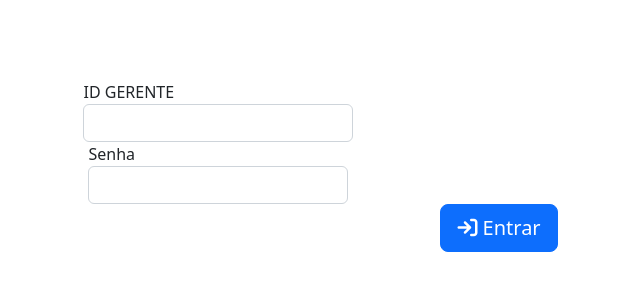
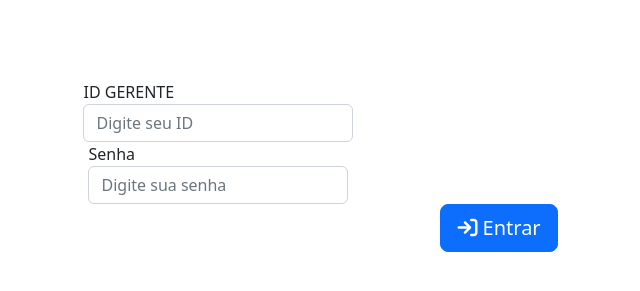
Before and after one commit to Octoplus-Group/OctoplusBank, a Flask app: page /adm in a window 1280 px wide; the page is wider, and only the part inside the window is pictured. Shown: the part 468-759 px from the top of that part, without its empty margins (470-1110 px from the left). Run offline with Flask 2, Linux system fonts and the light colour scheme; data comes from the database, SQL or seed files in the repository; some libraries are stand-ins or nearby versions; some web fonts are replaced.

Commit message:
Genrete Geral - login por ID e placeholder HTML pagina adm

```diff
--- a/src/controllers/controller.py
+++ b/src/controllers/controller.py
@@ -817,15 +817,15 @@ class LoginFuncionario(MethodView):
 
 
         with mysql.cursor() as cur:
-            cur.execute("SELECT * FROM funcionarios WHERE NOME=%s ",(idFuncionario))
+            cur.execute("SELECT * FROM funcionarios WHERE ID_FUNC=%s ",(idFuncionario))
             cliente = cur.fetchone()
             cur.execute("SELECT * FROM funcionarios WHERE ID_FUNC=%s ",(idFuncionario))
             ga = cur.fetchone()
             if cliente!= None:
-                cur.execute("SELECT * FROM funcionarios WHERE NOME=%s",(idFuncionario))
+                cur.execute("SELECT * FROM funcionarios WHERE ID_FUNC=%s",(idFuncionario))
                 cliente = cur.fetchone()
                 if senhalogin == cliente[3] and cliente[2]=='GG':
-                    cur.execute("SELECT * FROM funcionarios WHERE NOME=%s",(idFuncionario))
+                    cur.execute("SELECT * FROM funcionarios WHERE ID_FUNC=%s",(idFuncionario))
                     cliente = cur.fetchone()
                     return render_template('public/home_gerente_geral.html', cliente=cliente)
                 else:
--- a/src/templates/public/adm.html
+++ b/src/templates/public/adm.html
@@ -23,13 +23,13 @@
 
                 <div class="col-5">
                     <label for="idFuncionario">ID GERENTE</label>
-                    <input type="text" name="idFuncionario" id="idFuncionarioNovo" class="form-control" required>
+                    <input type="text" name="idFuncionario" id="idFuncionarioNovo" class="form-control" required placeholder="Digite seu ID">
                 </div>
 
                 <div class="row d-flex justify-content-center">
                     <div class="col-5">
                         <label for="senhaAdm">Senha</label>
-                        <input type="password" name="senha" id="senhaAdmNovo" class="form-control" required>
+                        <input type="password" name="senha" id="senhaAdmNovo" class="form-control" required placeholder="Digite sua senha">
                     </div>
                 </div>
 
```
Also changed, not shown: src/templates/public/cadastro_gerente_geral.html (+4 -4 lines).
